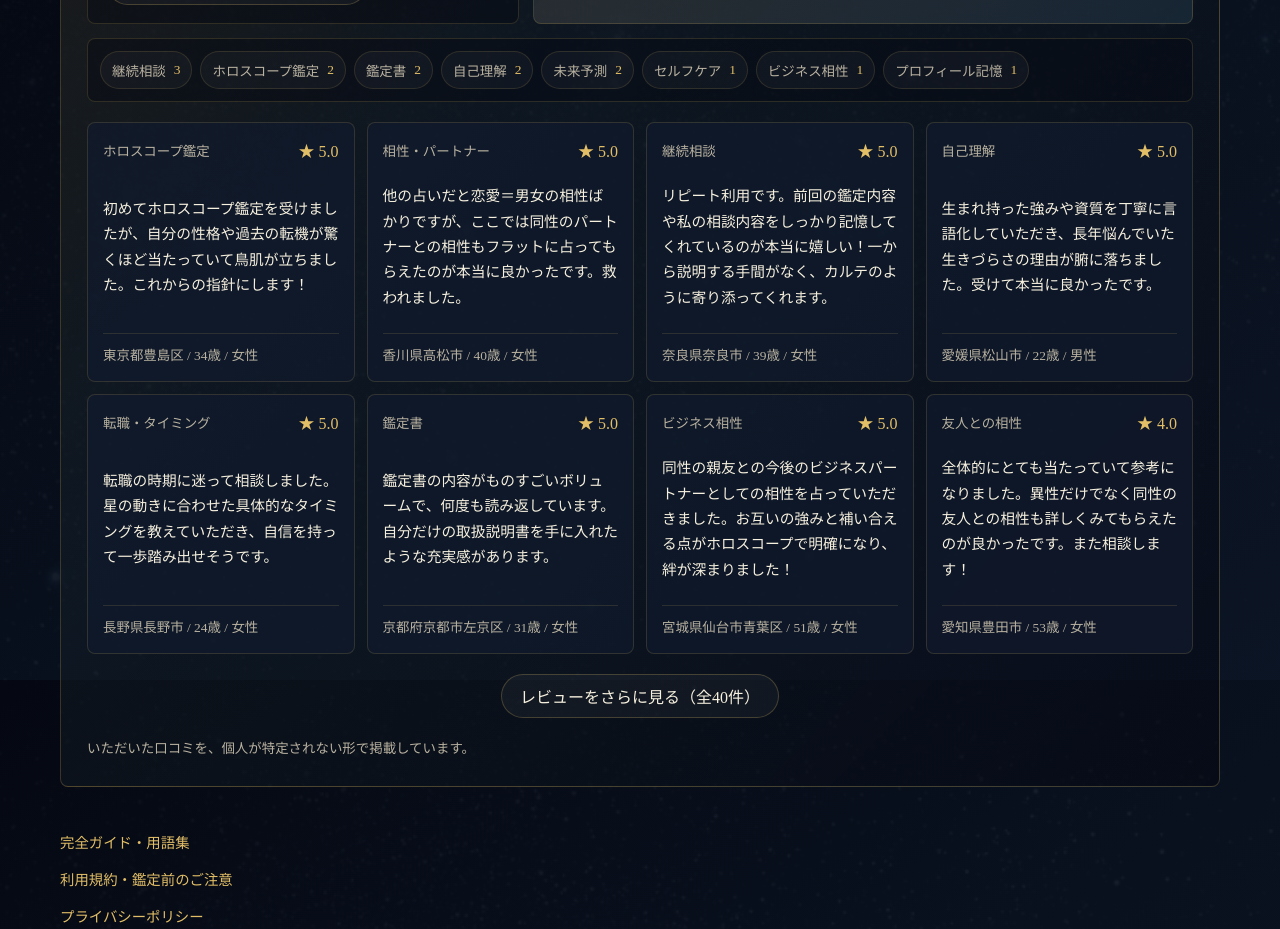
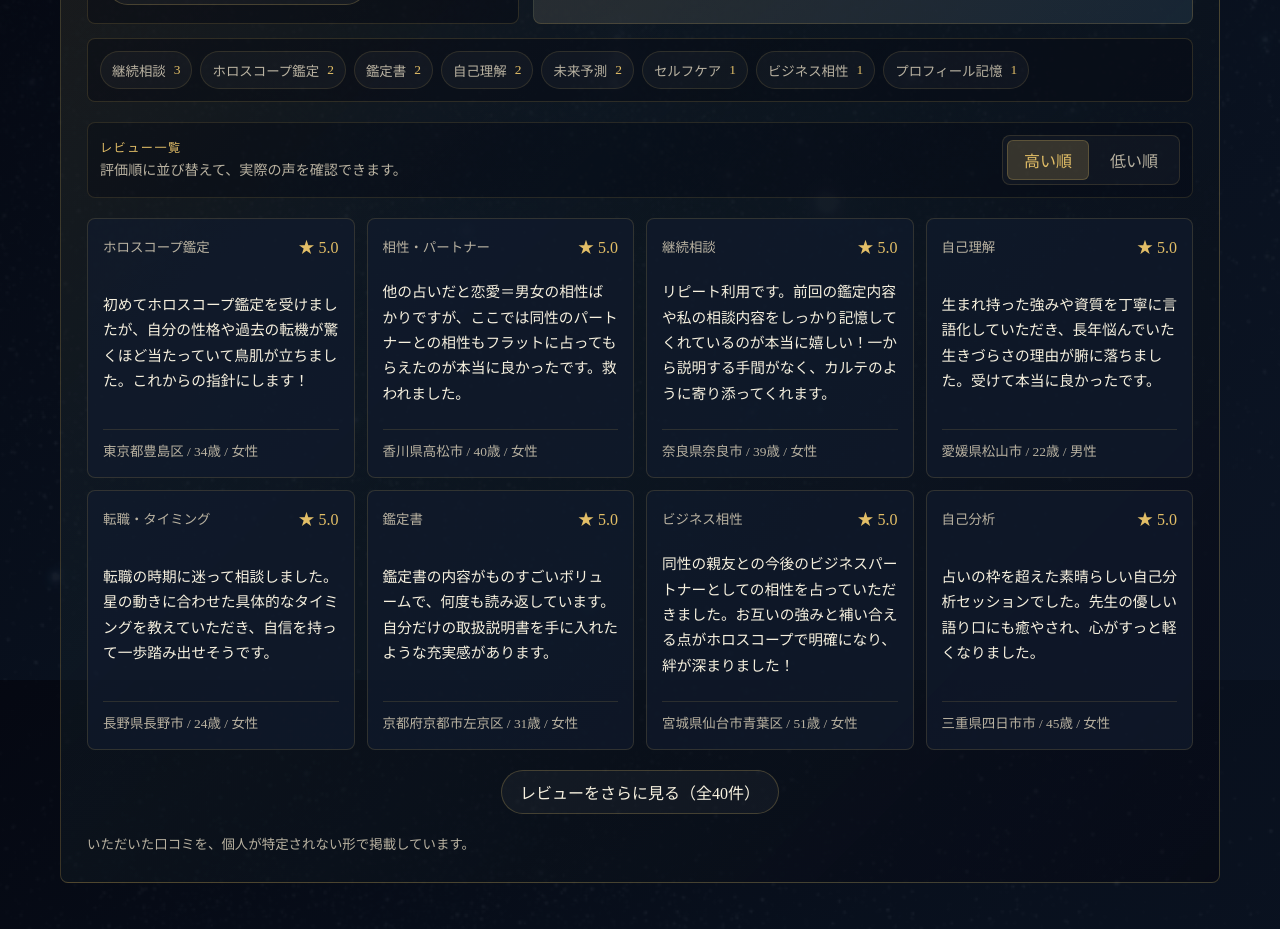
Before and after one commit to dkagawa-lab/hoshiyomi, a Next.js app: page / in a window 1280 px wide. Shown: the part 4120-5049 px from the top of the page. Built offline with nearby package versions, Linux system fonts and the light colour scheme; no server answers.

Commit message:
Add review sorting controls

```diff
--- a/app/globals.css
+++ b/app/globals.css
@@ -1066,6 +1066,56 @@ p {
 .review-theme-cloud b {
   color: var(--gold);
   font-weight: 500;
+}
+
+.review-list-toolbar {
+  display: flex;
+  align-items: center;
+  justify-content: space-between;
+  gap: 14px;
+  border: 1px solid rgba(226, 190, 103, 0.14);
+  border-radius: 8px;
+  padding: 12px;
+  background: rgba(5, 8, 18, 0.34);
+}
+
+.review-list-toolbar span {
+  color: var(--gold);
+  font-size: 0.76rem;
+  letter-spacing: 0.12em;
+  text-transform: uppercase;
+}
+
+.review-list-toolbar p {
+  margin: 4px 0 0;
+  color: var(--muted);
+  font-size: 0.88rem;
+  line-height: 1.55;
+}
+
+.review-sort-control {
+  display: inline-grid;
+  grid-template-columns: repeat(2, minmax(82px, 1fr));
+  gap: 4px;
+  border: 1px solid rgba(226, 190, 103, 0.15);
+  border-radius: 8px;
+  padding: 4px;
+  background: rgba(255, 255, 255, 0.035);
+}
+
+.review-sort-control button {
+  min-height: 38px;
+  border: 0;
+  border-radius: 6px;
+  background: transparent;
+  color: var(--muted);
+  padding: 8px 12px;
+}
+
+.review-sort-control button.active {
+  background: rgba(226, 190, 103, 0.18);
+  color: var(--gold);
+  box-shadow: inset 0 0 0 1px rgba(226, 190, 103, 0.22);
 }
 
 .testimonial-grid {
@@ -3866,6 +3916,15 @@ textarea:focus {
 
   .review-theme-cloud {
     grid-column: auto;
+  }
+
+  .review-list-toolbar {
+    align-items: stretch;
+    flex-direction: column;
+  }
+
+  .review-sort-control {
+    width: 100%;
   }
 
   .messages {
--- a/components/PublicReviewList.tsx
+++ b/components/PublicReviewList.tsx
@@ -13,11 +13,14 @@ type PublicReview = {
   theme?: string;
 };
 
+type ReviewSortOrder = "high" | "low";
+
 const initialReviewCount = 8;
 
 export function PublicReviewList({ fallback }: { fallback: ReviewFixture[] }) {
   const [reviews, setReviews] = useState<PublicReview[]>([]);
   const [showAll, setShowAll] = useState(false);
+  const [sortOrder, setSortOrder] = useState<ReviewSortOrder>("high");
 
   useEffect(() => {
     let active = true;
@@ -56,10 +59,11 @@ export function PublicReviewList({ fallback }: { fallback: ReviewFixture[] }) {
       })
       .slice(0, 40);
   }, [fallback, reviews]);
-  const visibleItems = showAll ? items : items.slice(0, initialReviewCount);
+  const sortedItems = useMemo(() => sortReviews(items, sortOrder), [items, sortOrder]);
+  const visibleItems = showAll ? sortedItems : sortedItems.slice(0, initialReviewCount);
   const averageRating = useMemo(() => calculateAverageRating(items), [items]);
   const themeSummaries = useMemo(() => buildThemeSummaries(items), [items]);
-  const featuredReview = items[0];
+  const featuredReview = sortedItems[0];
 
   if (!items.length) {
     return (
@@ -110,6 +114,20 @@ export function PublicReviewList({ fallback }: { fallback: ReviewFixture[] }) {
           ))}
         </div>
       </div>
+      <div className="review-list-toolbar">
+        <div>
+          <span>レビュー一覧</span>
+          <p>評価順に並び替えて、実際の声を確認できます。</p>
+        </div>
+        <div className="review-sort-control" role="group" aria-label="レビューの並び替え">
+          <button className={sortOrder === "high" ? "active" : ""} onClick={() => setSortOrder("high")} type="button">
+            高い順
+          </button>
+          <button className={sortOrder === "low" ? "active" : ""} onClick={() => setSortOrder("low")} type="button">
+            低い順
+          </button>
+        </div>
+      </div>
       <div className="testimonial-grid">
         {visibleItems.map((review) => (
           <article className="testimonial-card" key={review.id}>
@@ -122,10 +140,10 @@ export function PublicReviewList({ fallback }: { fallback: ReviewFixture[] }) {
           </article>
         ))}
       </div>
-      {items.length > initialReviewCount ? (
+      {sortedItems.length > initialReviewCount ? (
         <div className="review-more-row">
           <button className="button" onClick={() => setShowAll((current) => !current)} type="button">
-            {showAll ? "レビューを閉じる" : `レビューをさらに見る（全${items.length}件）`}
+            {showAll ? "レビューを閉じる" : `レビューをさらに見る（全${sortedItems.length}件）`}
           </button>
         </div>
       ) : null}
@@ -151,6 +169,16 @@ function normalizePublicReview(value: unknown): PublicReview | null {
   };
 }
 
+function sortReviews(items: PublicReview[], order: ReviewSortOrder) {
+  return items
+    .map((item, index) => ({ index, item }))
+    .sort((a, b) => {
+      const diff = order === "high" ? b.item.rating - a.item.rating : a.item.rating - b.item.rating;
+      return diff || a.index - b.index;
+    })
+    .map(({ item }) => item);
+}
+
 function calculateAverageRating(items: PublicReview[]) {
   if (!items.length) return "0.0";
   const total = items.reduce((sum, item) => sum + item.rating, 0);
```
